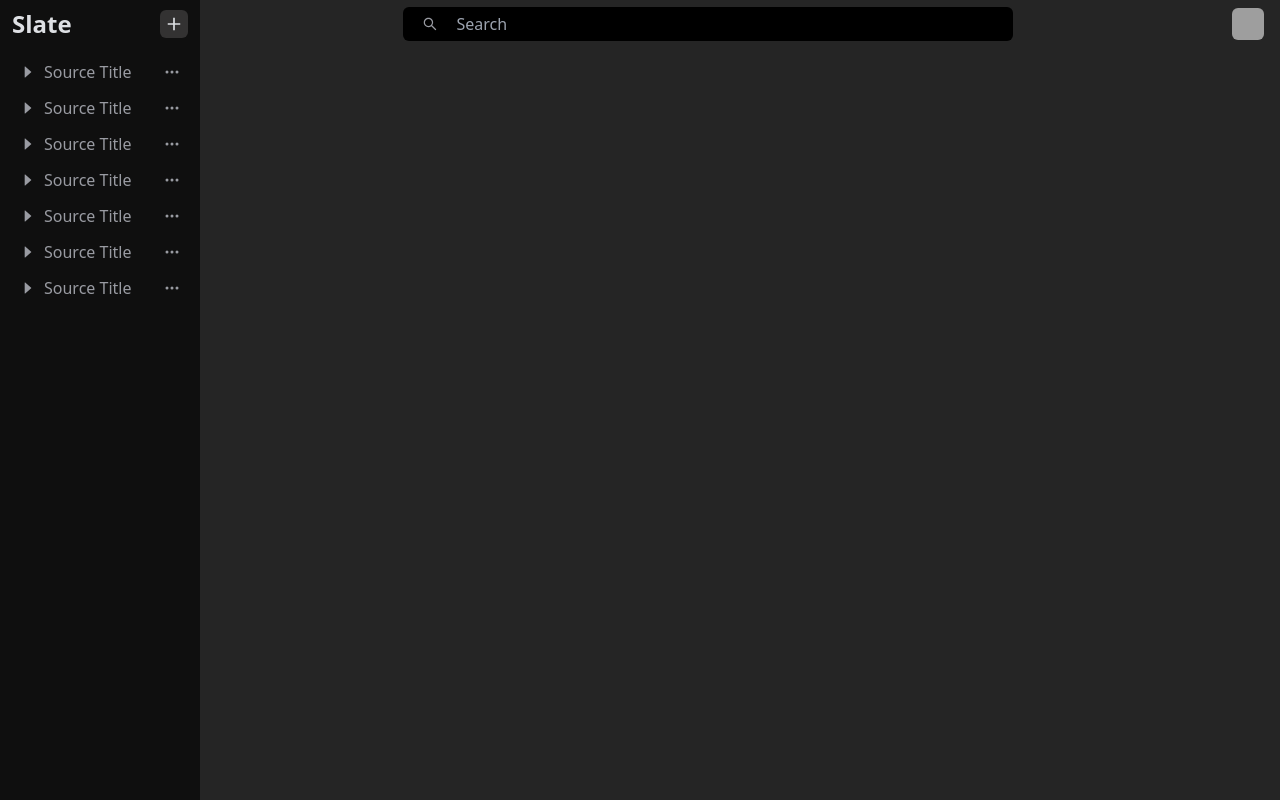
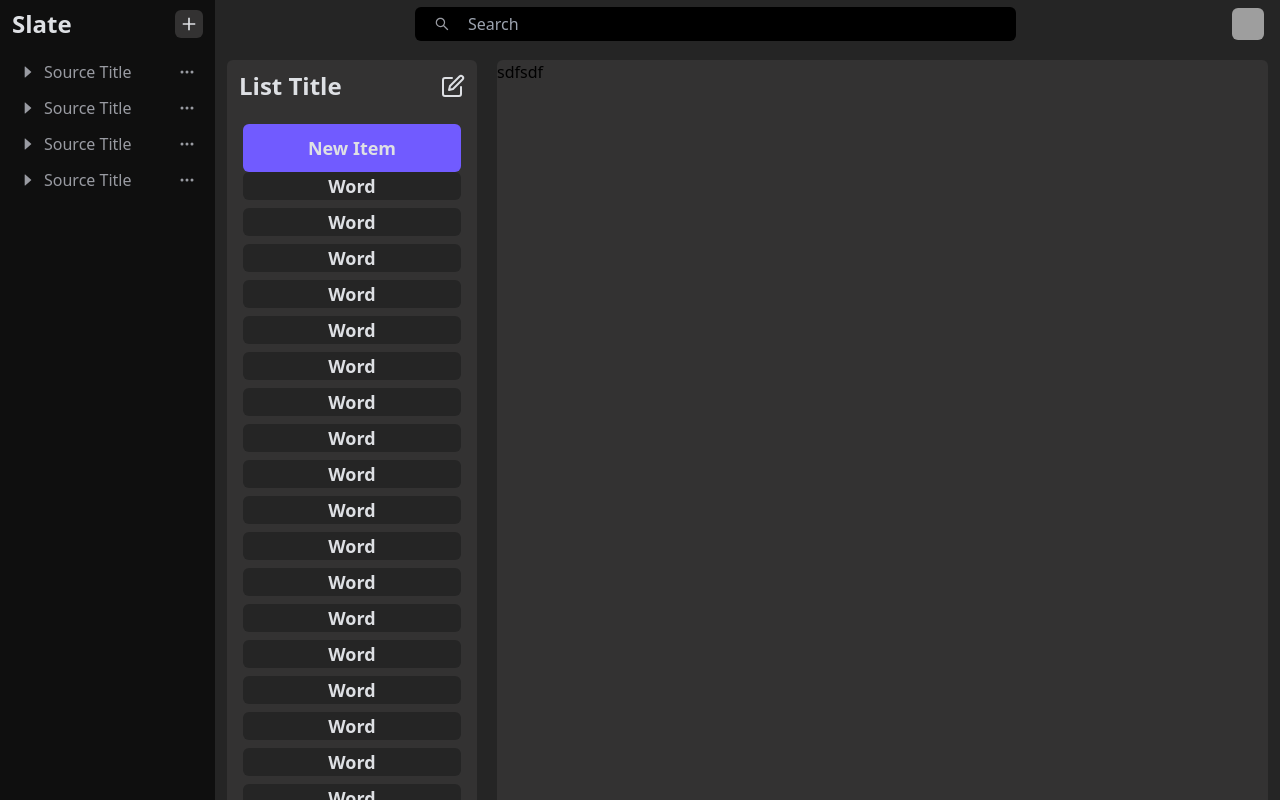
Before and after one commit to maxwjoe/Slate, a React (Create React App) app: page / in a window 1280 px wide. Built offline with nearby package versions, Linux system fonts and the light colour scheme; grey boxes are pictures that could not be loaded.

Commit message:
Building list view

```diff
--- /dev/null
+++ b/src/components/ArticleView.tsx
@@ -0,0 +1,7 @@
+import React from "react";
+
+function ArticleView() {
+  return <div>ArticleView</div>;
+}
+
+export default ArticleView;
--- a/src/components/Header.tsx
+++ b/src/components/Header.tsx
@@ -6,7 +6,7 @@ import {IoMdAdd} from 'react-icons/io'
 function Header() {
   return (
     <div className='flex flex-row items-center w-full h-12 bg-slate-dark'>
-        <div className='flex justify-between items-center w-[15%] min-w-[200px] h-full p-3 bg-slate-super-dark'>
+        <div className='flex justify-between items-center min-w-[215px] h-full p-3 bg-slate-super-dark'>
             <p className='text-2xl font-bold text-text-main'>Slate</p>
             <div className='flex justify-center items-center w-7 h-7 bg-slate-lightdark rounded-md cursor-pointer'>
                 <IoMdAdd className='text-text-main text-xl'/>
--- /dev/null
+++ b/src/components/ItemDefinitionView.tsx
@@ -0,0 +1,11 @@
+import React from 'react'
+
+function ItemDefinitionView() {
+  return (
+    <div className='flex grow bg-slate-lightdark rounded-md'>
+        sdfsdf
+    </div>
+  )
+}
+
+export default ItemDefinitionView
--- a/src/components/LeftTree.tsx
+++ b/src/components/LeftTree.tsx
@@ -3,15 +3,16 @@ import SourceBranch from './SourceBranch'
 
 function LeftTree() {
   return (
-    <div className='w-[15%] min-w-[200px] bg-slate-super-dark h-full'>
-        <div className='flex flex-col w-full max-h-[85vh] overflow-y-scroll scrollbar-thin scrollbar-thumb-slate-lightdark scrollbar-track-slate-super-dark overflow-x-hidden space-y-3 p-3'>
+    <div className='min-w-[215px] bg-slate-super-dark h-full'>
+        <div
+            style={{scrollbarGutter : 'auto'}}
+            className='flex flex-col w-full max-h-[85vh] overflow-y-scroll scrollbar-thin scrollbar-thumb-slate-lightdark scrollbar-track-slate-super-dark overflow-x-hidden space-y-3 p-3'
+        >
             <SourceBranch/>
             <SourceBranch/>
             <SourceBranch/>
             <SourceBranch/>
-            <SourceBranch/>
-            <SourceBranch/>
-            <SourceBranch/>
+
         </div>
     </div>
   )
--- /dev/null
+++ b/src/components/ListItem.tsx
@@ -0,0 +1,11 @@
+import React from 'react'
+
+function ListItem() {
+  return (
+    <div className='flex items-center justify-center cursor-pointer text-text-main w-full h-12 bg-slate-dark rounded-md'>
+            <p className='text-lg font-bold'>Word</p>
+    </div>
+  )
+}
+
+export default ListItem
--- /dev/null
+++ b/src/components/ListItemsView.tsx
@@ -0,0 +1,49 @@
+import React from 'react'
+import {FiEdit} from 'react-icons/fi'
+import ListItem from './ListItem'
+
+function ListItemsView() {
+  return (
+    <div className='flex flex-col min-w-[250px] h-full bg-slate-lightdark rounded-md'>
+        <div className='flex flex-row w-full h-12 justify-between items-center pt-1 pr-3 pl-3'>
+            <p className='text-2xl font-bold text-text-main'>List Title</p>
+            <FiEdit className="text-2xl text-text-main cursor-pointer"/>
+        </div>
+
+        <div className='flex flex-col  w-full pt-4 pb-4 pr-4 pl-4 '>
+
+            <div className='flex items-center justify-center cursor-pointer text-text-main w-full h-12 bg-[#715bff] rounded-md'>
+                <p className='text-lg font-bold'>New Item</p>
+            </div>
+            <div className='flex flex-col space-y-2 max-h-[80vh] overflow-y-scroll scrollbar-thin scrollbar-thumb-slate-lightdark scrollbar-track-slate-super-dark overflow-x-hidden'>
+                <ListItem/>
+                <ListItem/>
+                <ListItem/>
+                <ListItem/>
+                <ListItem/>
+                <ListItem/>
+                <ListItem/>
+                <ListItem/>
+                <ListItem/>
+                <ListItem/>
+                <ListItem/>
+                <ListItem/>
+                <ListItem/>
+                <ListItem/>
+                <ListItem/>
+                <ListItem/>
+                <ListItem/>
+                <ListItem/>
+                <ListItem/>
+                <ListItem/>
+                <ListItem/>
+                <ListItem/>
+                <ListItem/>
+            </div>
+
+        </div>
+    </div>
+  )
+}
+
+export default ListItemsView
--- /dev/null
+++ b/src/components/ListView.tsx
@@ -0,0 +1,14 @@
+import React from 'react'
+import ItemDefinitionView from './ItemDefinitionView'
+import ListItemsView from './ListItemsView'
+
+function ListView() {
+  return (
+    <div className='flex w-full h-full p-3 space-x-5'>
+        <ListItemsView/>
+        <ItemDefinitionView/>
+    </div>
+  )
+}
+
+export default ListView
--- a/src/pages/Dashboard.tsx
+++ b/src/pages/Dashboard.tsx
@@ -1,6 +1,8 @@
 import React from 'react'
+import ArticleView from '../components/ArticleView';
 import Header from '../components/Header';
 import LeftTree from '../components/LeftTree';
+import ListView from '../components/ListView';
 
 function Dashboard() {
   return (
@@ -8,6 +10,7 @@ function Dashboard() {
       <Header/>
       <div className='flex flex-row grow bg-slate-dark'>
         <LeftTree/>
+        <ListView/>
       </div>
     </div>
   )
```
